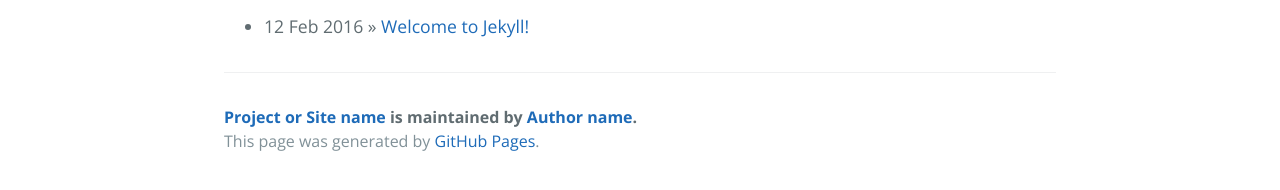
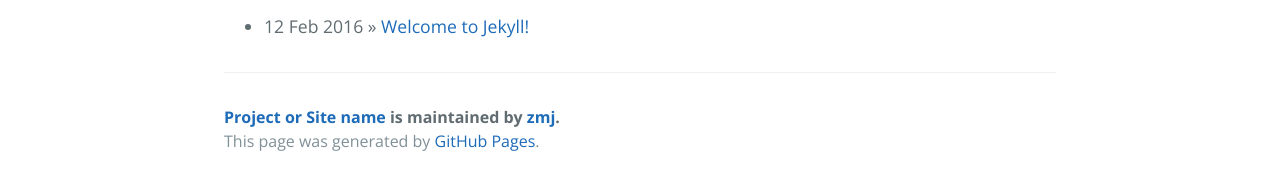
Before and after one commit to zmjzmjzmj8/githubMj.github.io, a Jekyll site: the page built from index.html, in a window 1280 px wide. Shown: the part 470-660 px from the top of the page. Built offline with Jekyll 4.4.1, drawn with Linux system fonts in a browser that asks for light colours; the list of posts is cut into pages by our own code.

Commit message:
Update _config.yml

```diff
--- a/_config.yml
+++ b/_config.yml
@@ -3,12 +3,12 @@ title:        Project or Site name
 tagline:      A responsive theme for your project on GitHub Pages
 baseurl:      ""
 paginate:     1
-locale:       "en"
+locale:       "cn"
 
 # About/contact
 author:
-  name:       Author name
-  url:        http://yourhomepage.com
+  name:       zmj
+  url:        https://zmjzmjzmj8.github.io/githubMj.github.io/
 
 # Gems
 gems:
```
